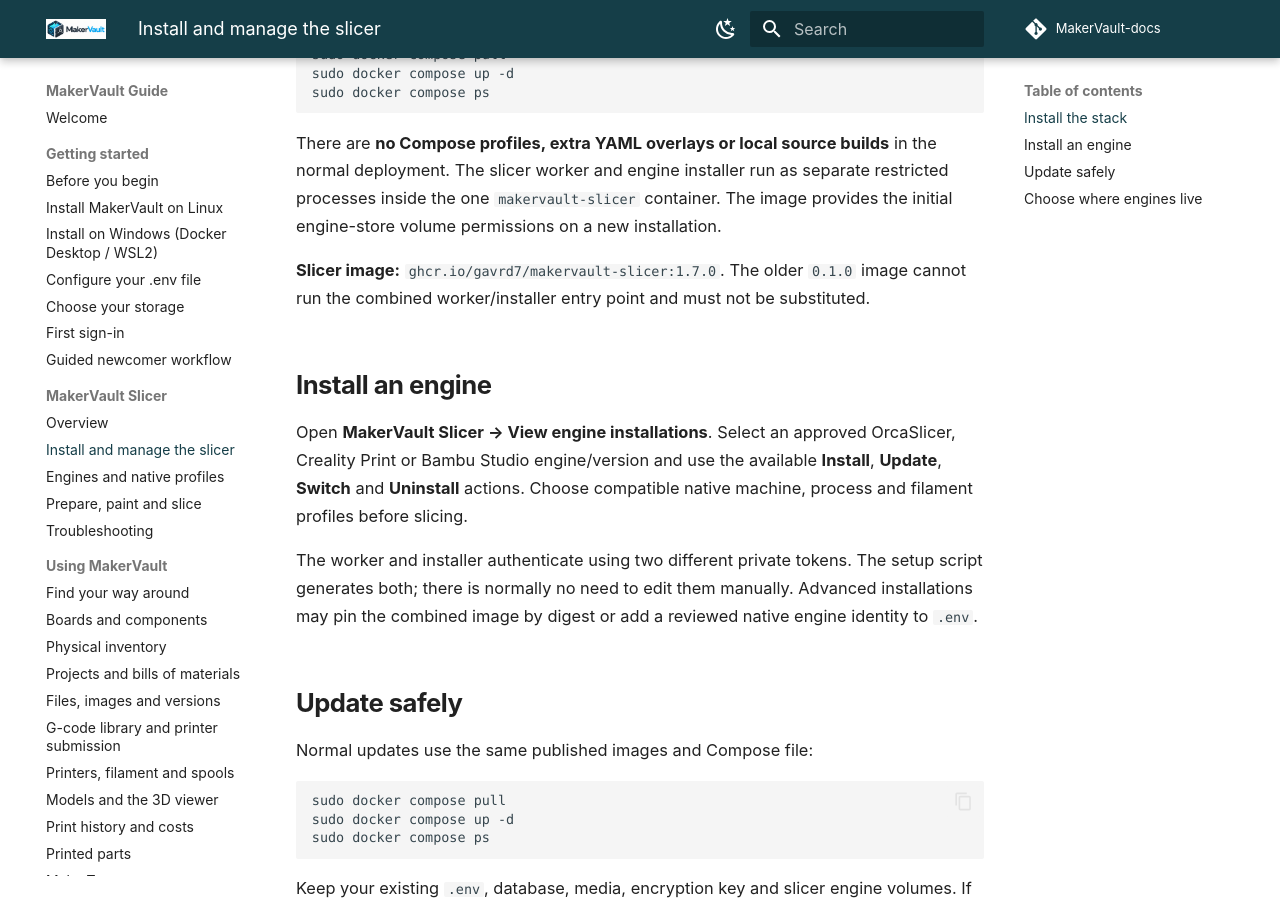
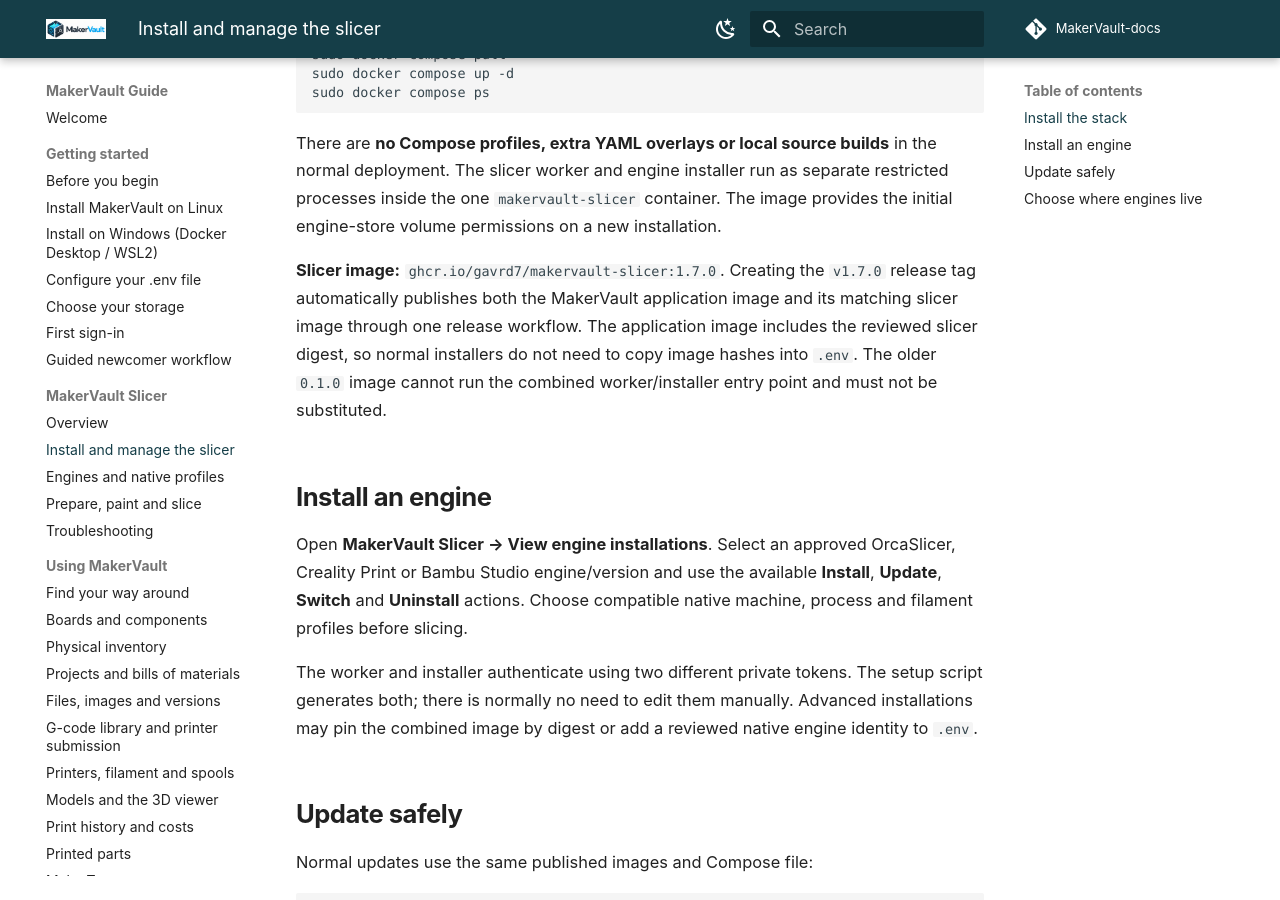
Before and after one commit to gavrd7/MakerVault-docs, an MkDocs documentation site: the page built from docs/guide/slicer/installation.md, in a window 1280 px wide and 900 px high, scrolled down 539 px. Built offline with MkDocs 1.6.1 and Material for MkDocs 9.7.7, drawn with Linux system fonts in a browser that asks for light colours; comment, search, counter and statistics services are not loaded.

Commit message:
docs(release): automatic paired GHCR publication and integrated digest

```diff
--- a/docs/guide/slicer/installation.md
+++ b/docs/guide/slicer/installation.md
@@ -16,7 +16,7 @@ sudo docker compose ps
 
 There are **no Compose profiles, extra YAML overlays or local source builds** in the normal deployment. The slicer worker and engine installer run as separate restricted processes inside the one `makervault-slicer` container. The image provides the initial engine-store volume permissions on a new installation.
 
-**Slicer image:** `ghcr.io/gavrd7/makervault-slicer:1.7.0`. The older `0.1.0` image cannot run the combined worker/installer entry point and must not be substituted.
+**Slicer image:** `ghcr.io/gavrd7/makervault-slicer:1.7.0`. Creating the `v1.7.0` release tag automatically publishes both the MakerVault application image and its matching slicer image through one release workflow. The application image includes the reviewed slicer digest, so normal installers do not need to copy image hashes into `.env`. The older `0.1.0` image cannot run the combined worker/installer entry point and must not be substituted.
 
 ## Install an engine
 
```
